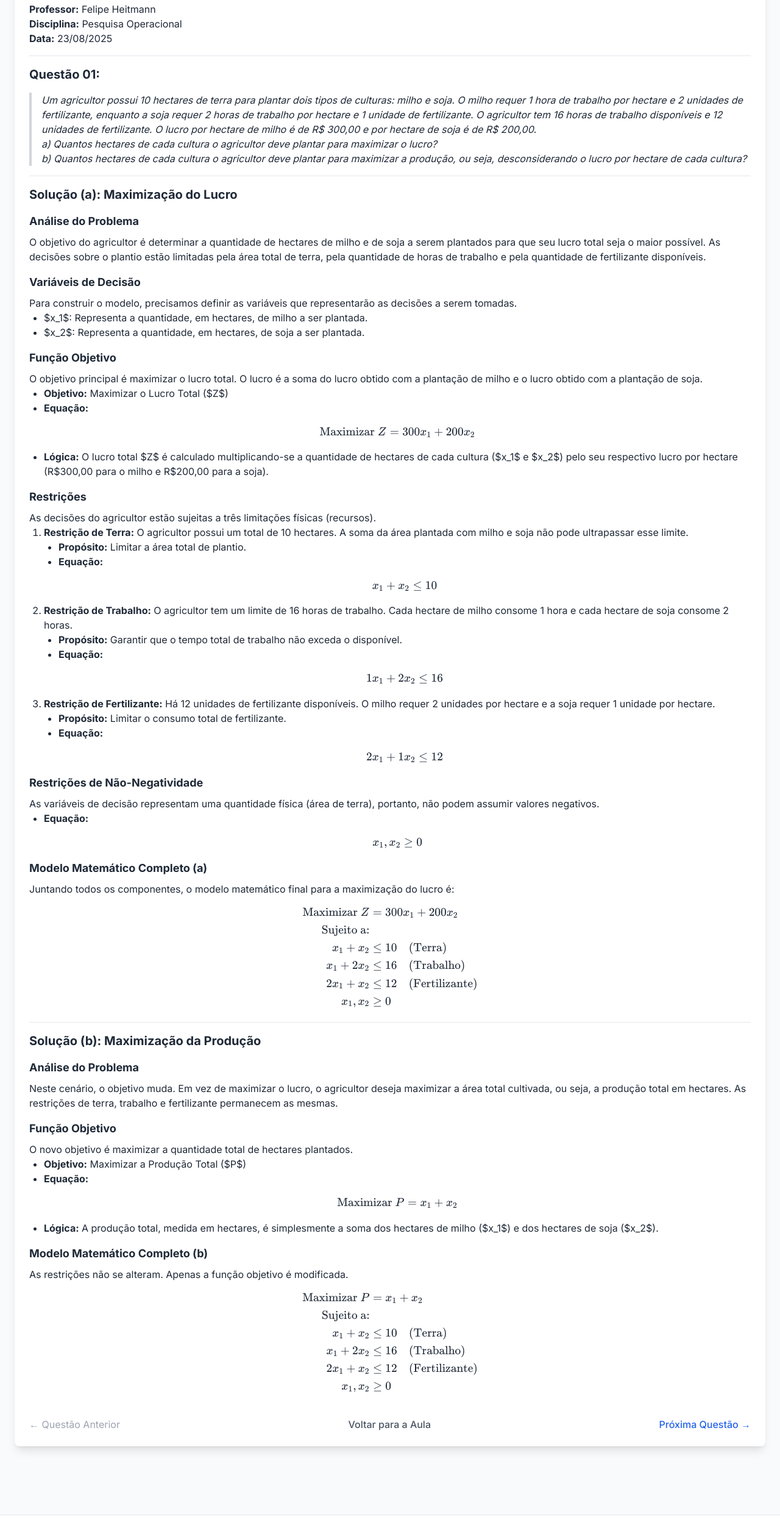
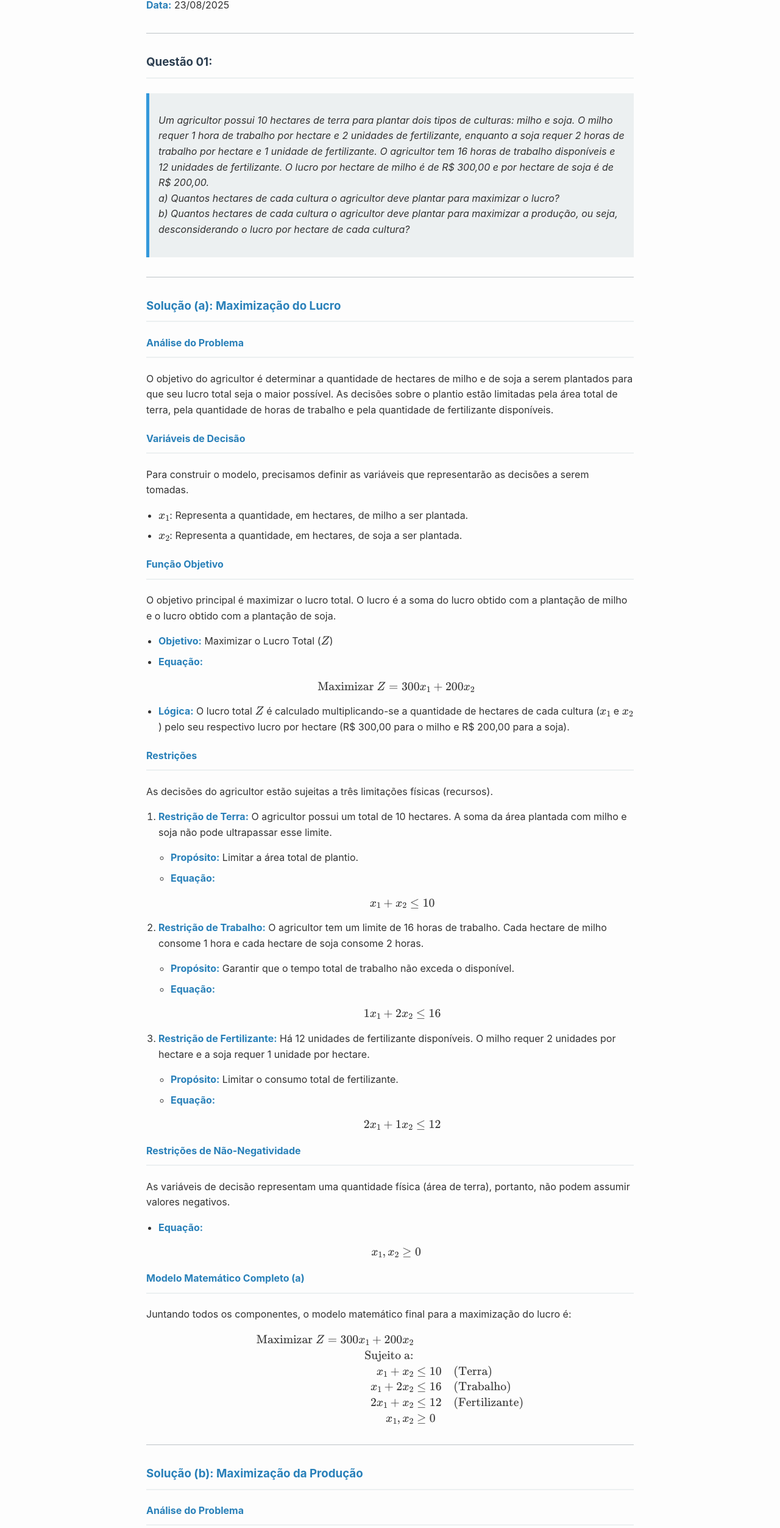
Before and after one commit to fphpitagoras/2502po, a website: page aula_04-25-08-2025/questao-01.html in a window 1280 px wide. Shown: the part 213-2719 px from the top of the page at 61% size. Drawn offline with nearby package versions, Linux system fonts and the light colour scheme.

Commit message:
Update questao-01.html para mathjax

```diff
--- a/aula_04-25-08-2025/questao-01.html
+++ b/aula_04-25-08-2025/questao-01.html
@@ -3,140 +3,198 @@
 <head>
     <meta charset="UTF-8">
     <meta name="viewport" content="width=device-width, initial-scale=1.0">
-    <title>Pesquisa Operacional - Aula 04-25-08-2025 - questao-01</title>
-    <script src="https://cdn.tailwindcss.com"></script>
-    <link rel="stylesheet" href="https://cdn.jsdelivr.net/npm/katex@0.16.9/dist/katex.min.css" integrity="sha384-n8MVd4RsNIU0KOVEMcAgsccfgSLGbMHWquCILm8HIhdNQhpGtWP9DY/TO3SUrGuL" crossorigin="anonymous">
-    <script defer src="https://cdn.jsdelivr.net/npm/katex@0.16.9/dist/katex.min.js" integrity="sha384-XjKyOOlGwcjNTAIQHIpgOno0Hl1YQqzUOEleOLALmuqehneUG+vnGctmUb0ZY0l8" crossorigin="anonymous"></script>
-    <script defer src="https://cdn.jsdelivr.net/npm/katex@0.16.9/dist/contrib/auto-render.min.js" integrity="sha384-+VBxd3r6XgURycqtZ117nYw44OOcIax56Z4dCRWbxyPt0Koah1uHoK0o4+/RRE05" crossorigin="anonymous"
-        onload="renderMathInElement(document.body);"></script>
-    <link href="https://fonts.googleapis.com/css2?family=Inter:wght@400;500;600;700&display=swap" rel="stylesheet">
+    <title>Exercícios Resolvidos - Pesquisa Operacional</title>
+
+    <script>
+    MathJax = {
+      tex: {
+        inlineMath: [['$', '$'], ['\\(', '\\)']],
+        displayMath: [['$$', '$$'], ['\\[', '\\]']],
+        processEscapes: true, // Garante que \$ seja tratado como um caractere literal
+        tags: 'ams'
+      },
+      svg: {
+        fontCache: 'global'
+      }
+    };
+    </script>
+    <script id="MathJax-script" async src="https://cdn.jsdelivr.net/npm/mathjax@3/es5/tex-mml-chtml.js"></script>
+
     <style>
         body {
-            font-family: 'Inter', sans-serif;
+            font-family: -apple-system, BlinkMacSystemFont, "Segoe UI", Roboto, "Helvetica Neue", Arial, sans-serif;
+            line-height: 1.6;
+            color: #333;
+            max-width: 800px;
+            margin: 0 auto;
+            padding: 20px;
+            background-color: #fdfdfd;
         }
-        .katex-display {
-            display: block;
-            margin: 1em 0;
-            text-align: center;
+        h1, h2, h3, h4 {
+            color: #2c3e50;
+            border-bottom: 2px solid #ecf0f1;
+            padding-bottom: 10px;
+        }
+        hr {
+            border: 0;
+            height: 1px;
+            background: #bdc3c7;
+            margin: 2em 0;
+        }
+        blockquote {
+            background: #ecf0f1;
+            border-left: 5px solid #3498db;
+            margin: 1.5em 0;
+            padding: 1em 15px;
+            font-style: italic;
+        }
+        ul, ol {
+            padding-left: 20px;
+        }
+        li {
+            margin-bottom: 0.5em;
+        }
+        strong {
+            color: #2980b9;
         }
     </style>
 </head>
-<body class="bg-gray-50 text-gray-800">
+<body>
 
-    <header class="bg-white shadow-md">
-        <div class="container mx-auto px-6 py-4">
-            <div class="text-center">
-                <h1 class="text-4xl font-bold text-gray-900">Pesquisa Operacional</h1>
-                <p class="text-lg text-gray-600 mt-2">Prof. Felipe Heitmann</p>
-            </div>
-        </div>
-    </header>
-
-    <main class="container mx-auto px-6 py-8">
-        <section class="bg-white p-6 rounded-lg shadow-lg mb-8">
-            <h1 class="text-3xl font-bold mb-4">Exercícios Resolvidos</h1>
+    <h1>Exercícios Resolvidos</h1>
     <p><strong>Professor:</strong> Felipe Heitmann</p>
     <p><strong>Disciplina:</strong> Pesquisa Operacional</p>
     <p><strong>Data:</strong> 23/08/2025</p>
-            <hr class="my-4">
-            <h3 class="text-xl font-bold mb-2">Questão 01:</h3>
-            <blockquote class="border-l-4 border-gray-300 pl-4 italic my-4">
-                <p>Um agricultor possui 10 hectares de terra para plantar dois tipos de culturas: milho e soja. O milho requer 1 hora de trabalho por hectare e 2 unidades de fertilizante, enquanto a soja requer 2 horas de trabalho por hectare e 1 unidade de fertilizante. O agricultor tem 16 horas de trabalho disponíveis e 12 unidades de fertilizante. O lucro por hectare de milho é de R$ 300,00 e por hectare de soja é de R$ 200,00.</p>
-                <p>a) Quantos hectares de cada cultura o agricultor deve plantar para maximizar o lucro?</p>
-                <p>b) Quantos hectares de cada cultura o agricultor deve plantar para maximizar a produção, ou seja, desconsiderando o lucro por hectare de cada cultura?</p>
+
+    <hr>
+
+    <h3>Questão 01:</h3>
+    <blockquote>
+        <p>
+        Um agricultor possui 10 hectares de terra para plantar dois tipos de culturas: milho e soja. O milho requer 1 hora de trabalho por hectare e 2 unidades de fertilizante, enquanto a soja requer 2 horas de trabalho por hectare e 1 unidade de fertilizante. O agricultor tem 16 horas de trabalho disponíveis e 12 unidades de fertilizante. O lucro por hectare de milho é de R\$ 300,00 e por hectare de soja é de R\$ 200,00.
+        <br>a) Quantos hectares de cada cultura o agricultor deve plantar para maximizar o lucro?
+        <br>b) Quantos hectares de cada cultura o agricultor deve plantar para maximizar a produção, ou seja, desconsiderando o lucro por hectare de cada cultura?
+        </p>
     </blockquote>
-            <hr class="my-4">
-            <h3 class="text-xl font-bold mb-2"><strong>Solução (a): Maximização do Lucro</strong></h3>
-            <h4 class="text-lg font-bold mt-4 mb-2"><strong>Análise do Problema</strong></h4>
+
+    <hr>
+
+    <h3><strong>Solução (a): Maximização do Lucro</strong></h3>
+
+    <h4><strong>Análise do Problema</strong></h4>
     <p>O objetivo do agricultor é determinar a quantidade de hectares de milho e de soja a serem plantados para que seu lucro total seja o maior possível. As decisões sobre o plantio estão limitadas pela área total de terra, pela quantidade de horas de trabalho e pela quantidade de fertilizante disponíveis.</p>
-            <h4 class="text-lg font-bold mt-4 mb-2"><strong>Variáveis de Decisão</strong></h4>
+
+    <h4><strong>Variáveis de Decisão</strong></h4>
     <p>Para construir o modelo, precisamos definir as variáveis que representarão as decisões a serem tomadas.</p>
     <ul>
-                <li class="ml-6 list-disc">$x_1$: Representa a quantidade, em hectares, de milho a ser plantada.</li>
-                <li class="ml-6 list-disc">$x_2$: Representa a quantidade, em hectares, de soja a ser plantada.</li>
+        <li>$x_1$: Representa a quantidade, em hectares, de milho a ser plantada.</li>
+        <li>$x_2$: Representa a quantidade, em hectares, de soja a ser plantada.</li>
     </ul>
-            <h4 class="text-lg font-bold mt-4 mb-2"><strong>Função Objetivo</strong></h4>
+
+    <h4><strong>Função Objetivo</strong></h4>
     <p>O objetivo principal é maximizar o lucro total. O lucro é a soma do lucro obtido com a plantação de milho e o lucro obtido com a plantação de soja.</p>
     <ul>
-                <li class="ml-6 list-disc"><strong>Objetivo:</strong> Maximizar o Lucro Total ($Z$)</li>
-                <li class="ml-6 list-disc"><strong>Equação:</strong> $$ \text{Maximizar } Z = 300x_1 + 200x_2 $$</li>
-                <li class="ml-6 list-disc"><strong>Lógica:</strong> O lucro total $Z$ é calculado multiplicando-se a quantidade de hectares de cada cultura ($x_1$ e $x_2$) pelo seu respectivo lucro por hectare (R$300,00 para o milho e R$200,00 para a soja).</li>
+        <li><strong>Objetivo:</strong> Maximizar o Lucro Total ($Z$)</li>
+        <li><strong>Equação:</strong>
+            $$
+            \text{Maximizar } Z = 300x_1 + 200x_2
+            $$
+        </li>
+        <li><strong>Lógica:</strong> O lucro total $Z$ é calculado multiplicando-se a quantidade de hectares de cada cultura ($x_1$ e $x_2$) pelo seu respectivo lucro por hectare (R\$ 300,00 para o milho e R\$ 200,00 para a soja).</li>
     </ul>
-            <h4 class="text-lg font-bold mt-4 mb-2"><strong>Restrições</strong></h4>
+
+    <h4><strong>Restrições</strong></h4>
     <p>As decisões do agricultor estão sujeitas a três limitações físicas (recursos).</p>
-            <ol class="list-decimal ml-6">
-                <li><strong>Restrição de Terra:</strong> O agricultor possui um total de 10 hectares. A soma da área plantada com milho e soja não pode ultrapassar esse limite.
-                    <ul class="list-disc ml-6">
+    <ol>
+        <li>
+            <p><strong>Restrição de Terra:</strong> O agricultor possui um total de 10 hectares. A soma da área plantada com milho e soja não pode ultrapassar esse limite.</p>
+            <ul>
                 <li><strong>Propósito:</strong> Limitar a área total de plantio.</li>
-                        <li><strong>Equação:</strong> $$ x_1 + x_2 \le 10 $$</li>
+                <li><strong>Equação:</strong>
+                    $$
+                    x_1 + x_2 \le 10
+                    $$
+                </li>
             </ul>
         </li>
-                <li><strong>Restrição de Trabalho:</strong> O agricultor tem um limite de 16 horas de trabalho. Cada hectare de milho consome 1 hora e cada hectare de soja consome 2 horas.
-                    <ul class="list-disc ml-6">
+        <li>
+            <p><strong>Restrição de Trabalho:</strong> O agricultor tem um limite de 16 horas de trabalho. Cada hectare de milho consome 1 hora e cada hectare de soja consome 2 horas.</p>
+            <ul>
                 <li><strong>Propósito:</strong> Garantir que o tempo total de trabalho não exceda o disponível.</li>
-                        <li><strong>Equação:</strong> $$ 1x_1 + 2x_2 \le 16 $$</li>
+                <li><strong>Equação:</strong>
+                    $$
+                    1x_1 + 2x_2 \le 16
+                    $$
+                </li>
             </ul>
         </li>
-                <li><strong>Restrição de Fertilizante:</strong> Há 12 unidades de fertilizante disponíveis. O milho requer 2 unidades por hectare e a soja requer 1 unidade por hectare.
-                    <ul class="list-disc ml-6">
+        <li>
+            <p><strong>Restrição de Fertilizante:</strong> Há 12 unidades de fertilizante disponíveis. O milho requer 2 unidades por hectare e a soja requer 1 unidade por hectare.</p>
+            <ul>
                 <li><strong>Propósito:</strong> Limitar o consumo total de fertilizante.</li>
-                        <li><strong>Equação:</strong> $$ 2x_1 + 1x_2 \le 12 $$</li>
+                <li><strong>Equação:</strong>
+                    $$
+                    2x_1 + 1x_2 \le 12
+                    $$
+                </li>
             </ul>
         </li>
     </ol>
-            <h4 class="text-lg font-bold mt-4 mb-2"><strong>Restrições de Não-Negatividade</strong></h4>
+
+    <h4><strong>Restrições de Não-Negatividade</strong></h4>
     <p>As variáveis de decisão representam uma quantidade física (área de terra), portanto, não podem assumir valores negativos.</p>
     <ul>
-                <li class="ml-6 list-disc"><strong>Equação:</strong> $$ x_1, x_2 \ge 0 $$</li>
+        <li><strong>Equação:</strong>
+            $$
+            x_1, x_2 \ge 0
+            $$
+        </li>
     </ul>
-            <h4 class="text-lg font-bold mt-4 mb-2"><strong>Modelo Matemático Completo (a)</strong></h4>
+
+    <h4><strong>Modelo Matemático Completo (a)</strong></h4>
     <p>Juntando todos os componentes, o modelo matemático final para a maximização do lucro é:</p>
     $$
-            \begin{aligned}
-            \text{Maximizar } Z &= 300x_1 + 200x_2 \\
+    \begin{align*}
+    \text{Maximizar } Z = 300x_1 + 200x_2 \\
     \text{Sujeito a:} \\
     x_1 + x_2 &\le 10 \quad \text{(Terra)} \\
     x_1 + 2x_2 &\le 16 \quad \text{(Trabalho)} \\
     2x_1 + x_2 &\le 12 \quad \text{(Fertilizante)} \\
     x_1, x_2 &\ge 0
-            \end{aligned}
+    \end{align*}
     $$
-            <hr class="my-4">
-            <h3 class="text-xl font-bold mb-2"><strong>Solução (b): Maximização da Produção</strong></h3>
-            <h4 class="text-lg font-bold mt-4 mb-2"><strong>Análise do Problema</strong></h4>
+
+    <hr>
+
+    <h3><strong>Solução (b): Maximização da Produção</strong></h3>
+
+    <h4><strong>Análise do Problema</strong></h4>
     <p>Neste cenário, o objetivo muda. Em vez de maximizar o lucro, o agricultor deseja maximizar a área total cultivada, ou seja, a produção total em hectares. As restrições de terra, trabalho e fertilizante permanecem as mesmas.</p>
-            <h4 class="text-lg font-bold mt-4 mb-2"><strong>Função Objetivo</strong></h4>
+
+    <h4><strong>Função Objetivo</strong></h4>
     <p>O novo objetivo é maximizar a quantidade total de hectares plantados.</p>
     <ul>
-                <li class="ml-6 list-disc"><strong>Objetivo:</strong> Maximizar a Produção Total ($P$)</li>
-                <li class="ml-6 list-disc"><strong>Equação:</strong> $$ \text{Maximizar } P = x_1 + x_2 $$</li>
-                <li class="ml-6 list-disc"><strong>Lógica:</strong> A produção total, medida em hectares, é simplesmente a soma dos hectares de milho ($x_1$) e dos hectares de soja ($x_2$).</li>
+        <li><strong>Objetivo:</strong> Maximizar a Produção Total ($P$)</li>
+        <li><strong>Equação:</strong>
+            $$
+            \text{Maximizar } P = x_1 + x_2
+            $$
+        </li>
+        <li><strong>Lógica:</strong> A produção total, medida em hectares, é simplesmente a soma dos hectares de milho ($x_1$) e dos hectares de soja ($x_2$).</li>
     </ul>
-            <h4 class="text-lg font-bold mt-4 mb-2"><strong>Modelo Matemático Completo (b)</strong></h4>
+
+    <h4><strong>Modelo Matemático Completo (b)</strong></h4>
     <p>As restrições não se alteram. Apenas a função objetivo é modificada.</p>
     $$
-            \begin{aligned}
-            \text{Maximizar } P &= x_1 + x_2 \\
+    \begin{align*}
+    \text{Maximizar } P = x_1 + x_2 \\
     \text{Sujeito a:} \\
     x_1 + x_2 &\le 10 \quad \text{(Terra)} \\
     x_1 + 2x_2 &\le 16 \quad \text{(Trabalho)} \\
     2x_1 + x_2 &\le 12 \quad \text{(Fertilizante)} \\
     x_1, x_2 &\ge 0
-            \end{aligned}
+    \end{align*}
     $$
-            <div class="mt-8 flex justify-between items-center">
-                <span class="text-gray-400 cursor-not-allowed">&larr; Questão Anterior</span>
-                <a href="index.html" class="text-gray-600 hover:underline font-medium">Voltar para a Aula</a>
-                <a href="questao-02.html" class="text-blue-600 hover:underline font-medium">Próxima Questão &rarr;</a>
-            </div>
-        </section>
-    </main>
-
-    <footer class="bg-white mt-12 py-6 border-t">
-        <div class="container mx-auto px-6 text-center text-gray-500">
-            <p>&copy; 2025 - Prof. Felipe Heitmann. Todos os direitos reservados.</p>
-        </div>
-    </footer>
 
 </body>
 </html>
```
Lines whose indentation alone changed are shown as unchanged.
